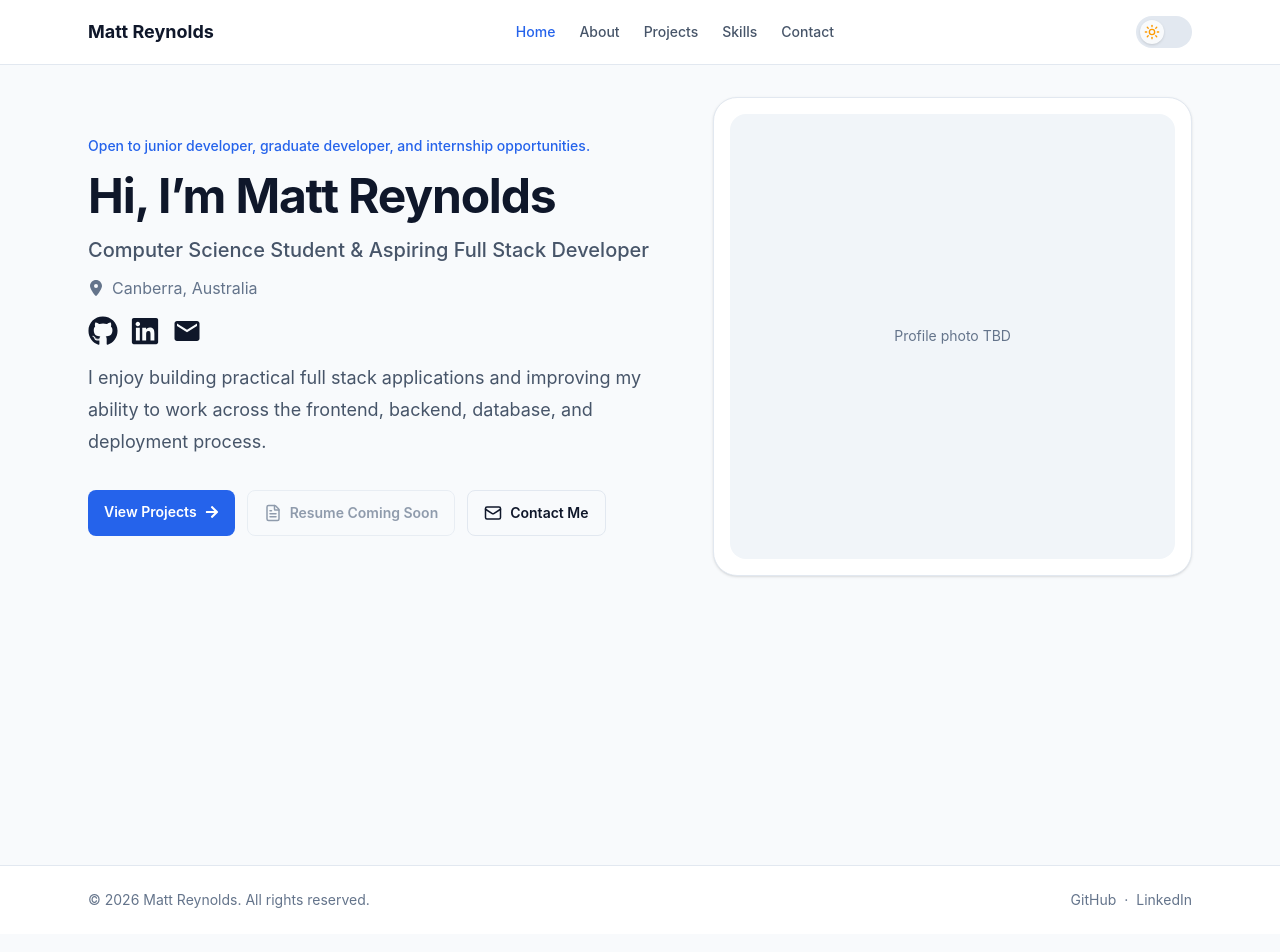
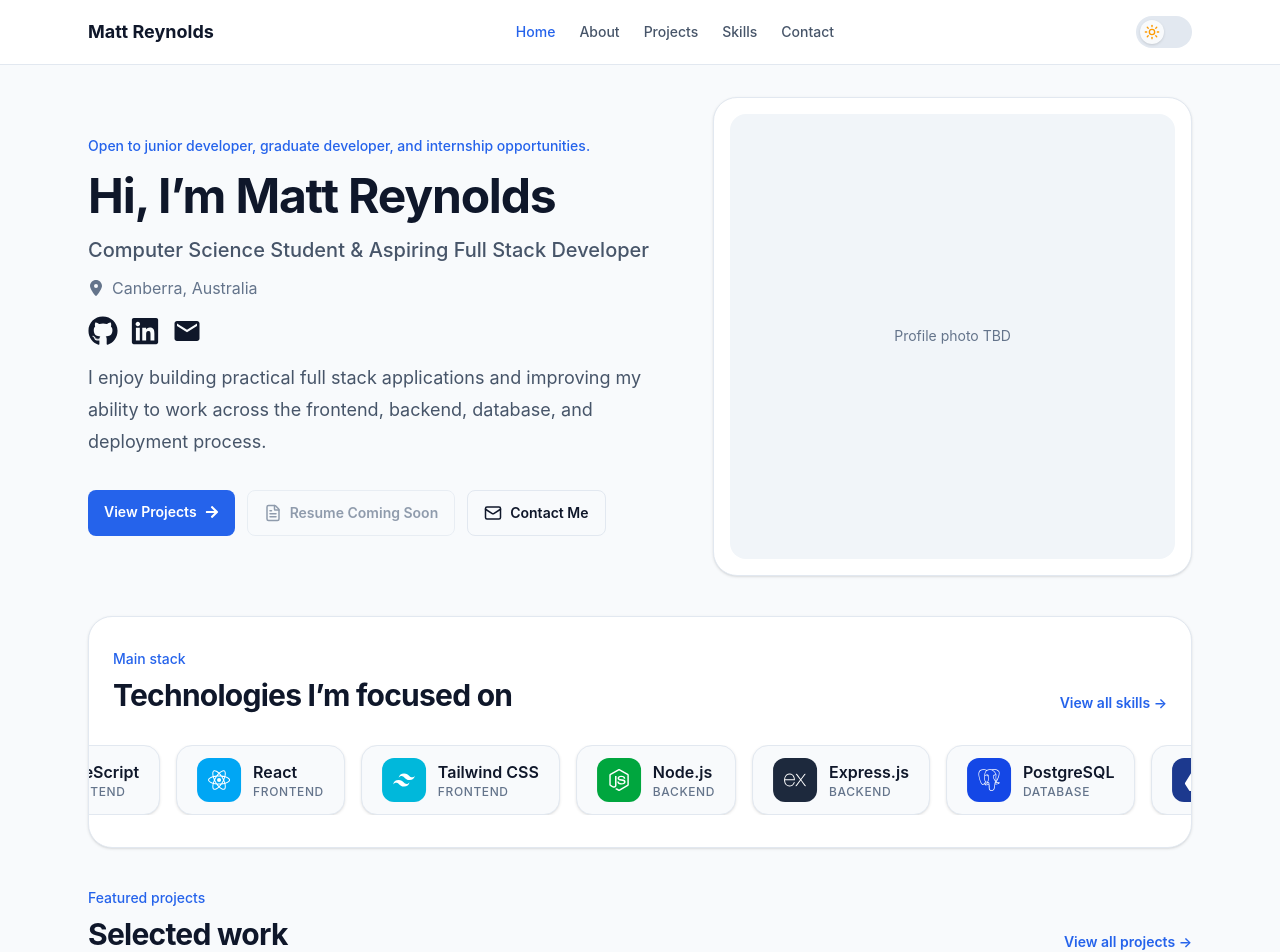
Before and after one commit to mattxreynolds/Portfolio, a React (Vite) app: page / in a window 1280 px wide. Shown: the top 952 px of the page. Built offline with nearby package versions, Linux system fonts and the light colour scheme.

Commit message:
Add FeaturedProjects and SkillsPreview components to Home page for enhanced project and skill display

```diff
--- /dev/null
+++ b/src/components/home/FeaturedProjects.tsx
@@ -0,0 +1,33 @@
+import { Link } from 'react-router';
+import ProjectCard from '../projects/ProjectCard';
+import { projects } from '../../data/projects';
+
+function FeaturedProjects() {
+  const featuredProjects = projects.filter((project) => project.featured).slice(0, 3);
+
+  return (
+    <section className='space-y-6 py-10'>
+      <div className='flex flex-col gap-4 sm:flex-row sm:items-end sm:justify-between'>
+        <div>
+          <p className='text-sm font-medium text-accent'>Featured projects</p>
+
+          <h2 className='mt-2 text-3xl font-bold tracking-tight text-text-primary'>
+            Selected work
+          </h2>
+        </div>
+
+        <Link to='/projects' className='text-sm font-semibold text-accent hover:text-accent-hover'>
+          View all projects →
+        </Link>
+      </div>
+
+      <div className='grid auto-rows-fr gap-6 md:grid-cols-2 lg:grid-cols-3'>
+        {featuredProjects.map((project) => (
+          <ProjectCard key={project.id} project={project} />
+        ))}
+      </div>
+    </section>
+  );
+}
+
+export default FeaturedProjects;
--- /dev/null
+++ b/src/components/home/SkillsPreview.tsx
@@ -0,0 +1,55 @@
+import { Link } from 'react-router';
+import { mainStackSkills, type Skill } from '../../data/skills';
+
+function SkillTickerItem({ skill }: { skill: Skill }) {
+  const Icon = skill.icon;
+
+  return (
+    <div className='mx-2 flex min-w-max items-center gap-3 rounded-2xl border border-border bg-background px-5 py-3 shadow-sm'>
+      <div
+        className={`flex h-11 w-11 shrink-0 items-center justify-center rounded-xl ${skill.iconClassName}`}
+      >
+        <Icon size={22} />
+      </div>
+
+      <div>
+        <p className='font-semibold text-text-primary'>{skill.name}</p>
+        <p className='text-xs font-medium uppercase tracking-wider text-text-muted'>
+          {skill.category}
+        </p>
+      </div>
+    </div>
+  );
+}
+
+function SkillsPreview() {
+  const tickerSkills = [...mainStackSkills, ...mainStackSkills];
+
+  return (
+    <section className='mt-10 overflow-hidden rounded-3xl border border-border bg-surface py-8 shadow-sm'>
+      <div className='flex flex-col gap-4 px-6 sm:flex-row sm:items-end sm:justify-between'>
+        <div>
+          <p className='text-sm font-medium text-accent'>Main stack</p>
+
+          <h2 className='mt-2 text-3xl font-bold tracking-tight text-text-primary'>
+            Technologies I’m focused on
+          </h2>
+        </div>
+
+        <Link to='/skills' className='text-sm font-semibold text-accent hover:text-accent-hover'>
+          View all skills →
+        </Link>
+      </div>
+
+      <div className='mt-8 overflow-hidden'>
+        <div className='ticker-track flex'>
+          {tickerSkills.map((skill, index) => (
+            <SkillTickerItem key={`${skill.name}-${index}`} skill={skill} />
+          ))}
+        </div>
+      </div>
+    </section>
+  );
+}
+
+export default SkillsPreview;
--- /dev/null
+++ b/src/components/home/SkillsPreviewStatic.tsx
@@ -0,0 +1,50 @@
+import { Link } from 'react-router';
+import { mainStackSkills } from '../../data/skills';
+
+function SkillsPreviewStatic() {
+  return (
+    <section className='mt-10 rounded-3xl border border-border bg-surface p-6 shadow-sm md:p-8'>
+      <div className='flex flex-col gap-4 sm:flex-row sm:items-end sm:justify-between'>
+        <div>
+          <p className='text-sm font-medium text-accent'>Main stack</p>
+
+          <h2 className='mt-2 text-3xl font-bold tracking-tight text-text-primary'>
+            Technologies I’m focused on
+          </h2>
+        </div>
+
+        <Link to='/skills' className='text-sm font-semibold text-accent hover:text-accent-hover'>
+          View all skills →
+        </Link>
+      </div>
+
+      <div className='mt-8 grid gap-4 sm:grid-cols-2 lg:grid-cols-4'>
+        {mainStackSkills.map((skill) => {
+          const Icon = skill.icon;
+
+          return (
+            <div
+              key={skill.name}
+              className='flex items-center gap-3 rounded-2xl border border-border bg-background p-4'
+            >
+              <div
+                className={`flex h-11 w-11 shrink-0 items-center justify-center rounded-xl ${skill.iconClassName}`}
+              >
+                <Icon size={22} />
+              </div>
+
+              <div>
+                <p className='font-semibold text-text-primary'>{skill.name}</p>
+                <p className='text-xs font-medium uppercase tracking-wider text-text-muted'>
+                  {skill.category}
+                </p>
+              </div>
+            </div>
+          );
+        })}
+      </div>
+    </section>
+  );
+}
+
+export default SkillsPreviewStatic;
--- a/src/index.css
+++ b/src/index.css
@@ -63,3 +63,24 @@ body {
   background-color: var(--background);
   color: var(--text-primary);
 }
+
+@keyframes ticker-scroll {
+  from {
+    transform: translateX(0);
+  }
+
+  to {
+    transform: translateX(-50%);
+  }
+}
+
+.ticker-track {
+  width: max-content;
+  animation: ticker-scroll 28s linear infinite;
+}
+
+@media (prefers-reduced-motion: reduce) {
+  .ticker-track {
+    animation: none;
+  }
+}
--- a/src/pages/Home.tsx
+++ b/src/pages/Home.tsx
@@ -1,9 +1,13 @@
+import FeaturedProjects from '../components/home/FeaturedProjects';
 import Hero from '../components/home/Hero';
+import SkillsPreview from '../components/home/SkillsPreview';
 
 function Home() {
   return (
     <>
       <Hero />
+      <SkillsPreview />
+      <FeaturedProjects />
     </>
   );
 }
```
